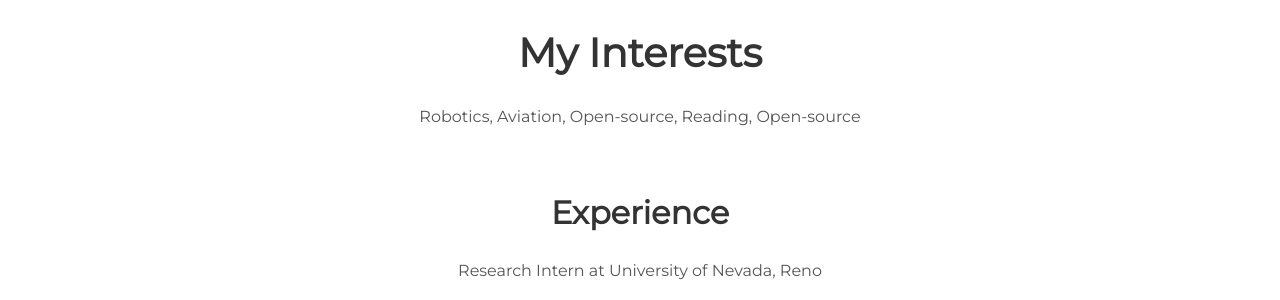
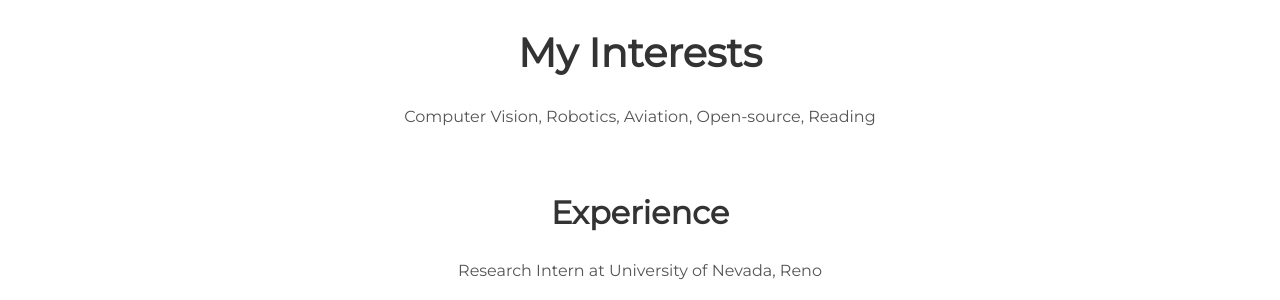
Before and after one commit to Matnay/matnay.github.io, a Jekyll site: the page built from index.html, in a window 1280 px wide and 900 px high, scrolled down 799 px. Shown: the part 153-453 px from the top of the window. Built offline with Jekyll 4.4.1, drawn with Linux system fonts in a browser that asks for light colours.

Commit message:
Update _config.yml

```diff
--- a/_config.yml
+++ b/_config.yml
@@ -6,7 +6,7 @@ url: "https://matnay.github.io" # the base hostname & protocol for your site e.g
 
 # User settings
 username: Pranay Mathur
-user_description: Robotics, Aviation, Open-source, Reading, Open-source
+user_description: Computer Vision, Robotics, Aviation, Open-source, Reading
 user_title: Final-Year Undergraduate at BITS Pilani, Goa Campus
 email: matnay17@gmail.com
 twitter_username: matnay17
```
